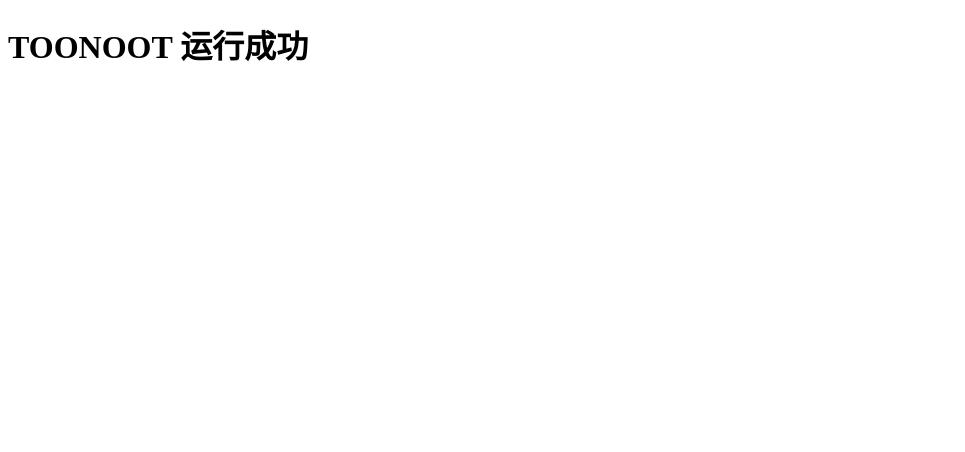
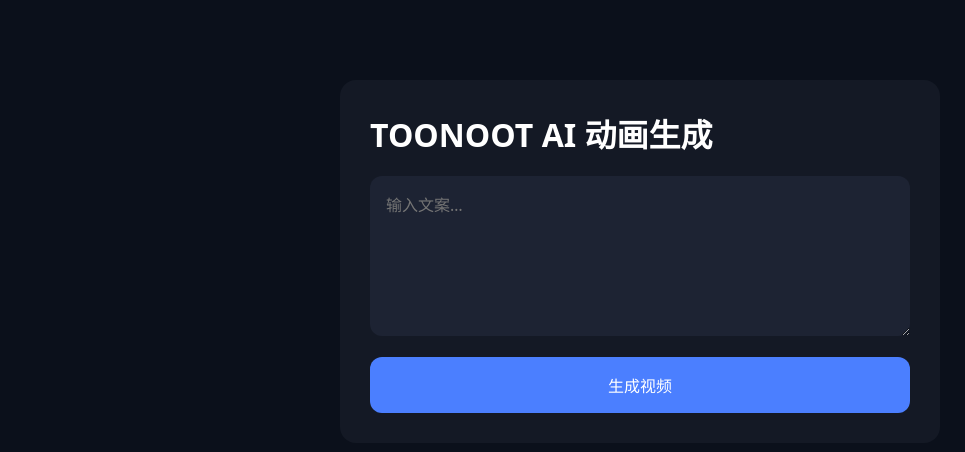
Before and after one commit to winsentrobot008/TOONOOT, a plain HTML site: page index.html in a window 1280 px wide. Shown: the whole page, without its empty margins (0-965 px from the left). Drawn offline with Linux system fonts and the light colour scheme.

Commit message:
✅ 切换 Netlify 部署，100% 可上线

```diff
--- a/api/generate.js
+++ /dev/null
@@ -1,3 +0,0 @@
-export default function handler(req, res) {
-  return res.status(200).json({ ok: true, msg: "API 正常" });
-}
--- a/index.html
+++ b/index.html
@@ -4,8 +4,43 @@
   <meta charset="UTF-8">
   <meta name="viewport" content="width=device-width, initial-scale=1.0">
   <title>TOONOOT</title>
+  <style>
+    *{margin:0;padding:0;box-sizing:border-box;font-family:system-ui}
+    body{background:#0b101b;color:#eaeefe;padding:30px}
+    .box{max-width:600px;margin:50px auto;background:#141925;padding:30px;border-radius:16px}
+    h1{color:#fff;margin-bottom:20px}
+    textarea{width:100%;height:160px;background:#1d2333;color:#fff;border:none;border-radius:12px;padding:16px;font-size:16px}
+    button{width:100%;padding:16px;background:#4b7fff;color:#fff;border:none;border-radius:12px;margin-top:16px;font-size:16px}
+    .status{margin-top:20px;padding:16px;background:#1d2333;border-radius:12px;color:#c3d0ff}
+  </style>
 </head>
 <body>
-  <h1>TOONOOT 运行成功</h1>
+  <div class="box">
+    <h1>TOONOOT AI 动画生成</h1>
+    <textarea id="text" placeholder="输入文案…"></textarea>
+    <button onclick="go()">生成视频</button>
+    <div id="status" style="display:none"></div>
+  </div>
+
+  <script>
+    async function go() {
+      const t = document.getElementById('text').value.trim();
+      const s = document.getElementById('status');
+      if (!t) return alert('请输入内容');
+      s.style.display = 'block';
+      s.innerText = '⏳ 处理中...';
+      try {
+        const r = await fetch('/.netlify/functions/generate', {
+          method: 'POST',
+          headers: { 'Content-Type': 'application/json' },
+          body: JSON.stringify({ text: t })
+        });
+        const d = await r.json();
+        s.innerText = d.success ? '✅ ' + d.message : '❌ ' + d.error;
+      } catch (e) {
+        s.innerText = '❌ 错误：' + e.message;
+      }
+    }
+  </script>
 </body>
 </html>
```
Also changed, not shown: netlify/functions/generate.js (added, +29 -0 lines), package.json (deleted, +0 -13 lines).
